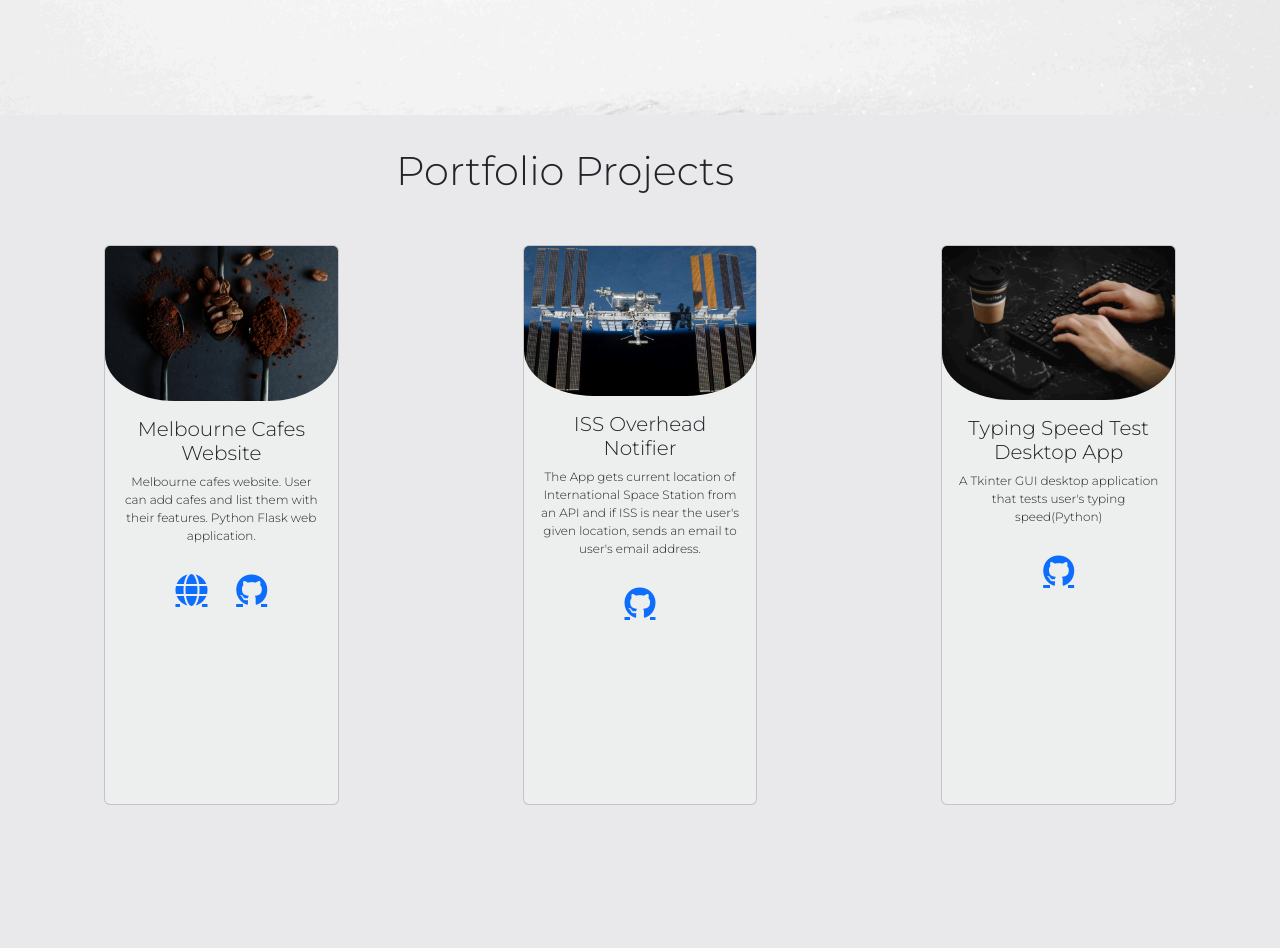
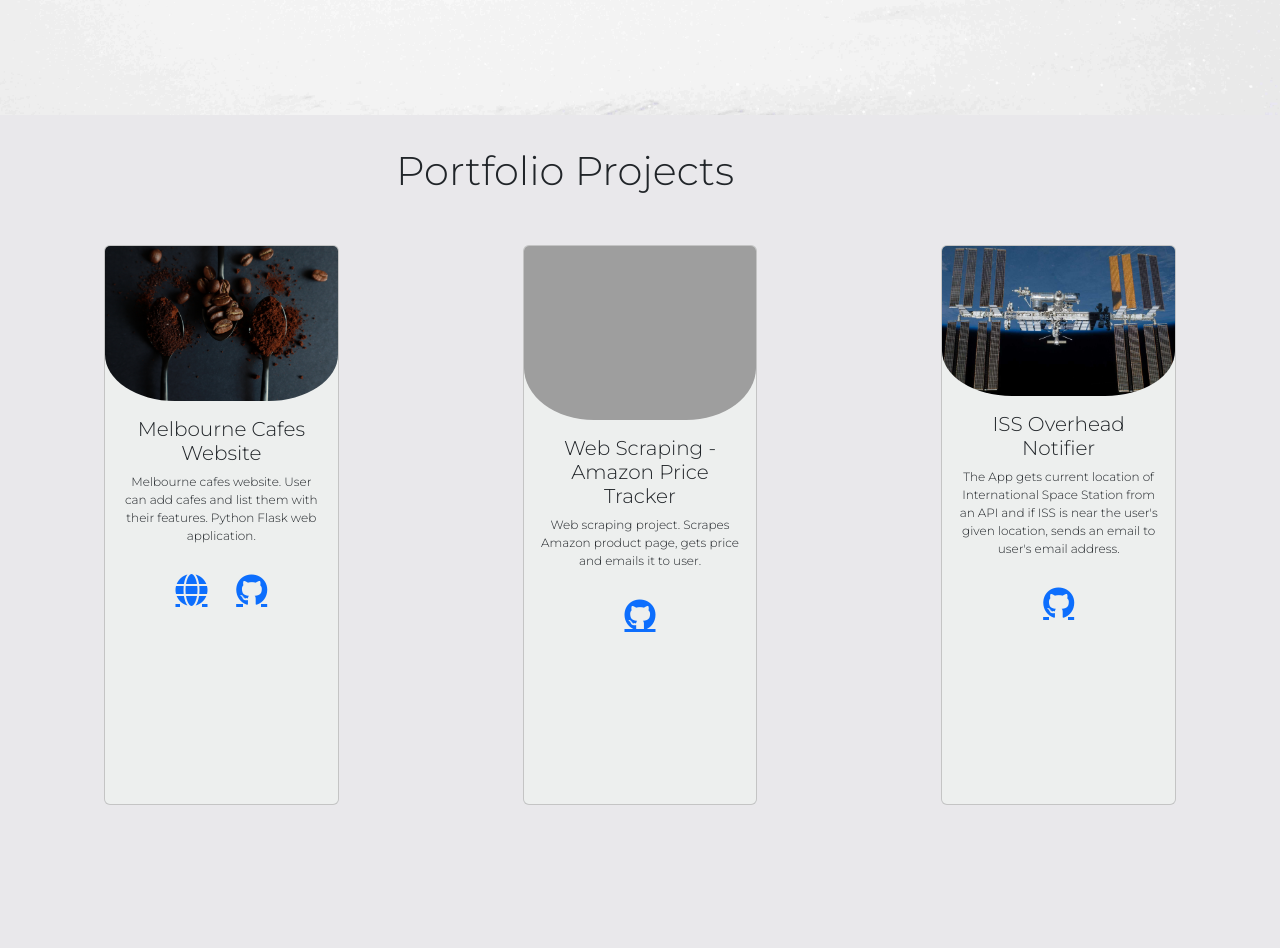
Before and after one commit to feratozbey/Personal-Website, a Flask app: page / in a window 1280 px wide. Shown: the part 685-1633 px from the top of the page. Run offline with Flask 2, Linux system fonts and the light colour scheme; some libraries are stand-ins or nearby versions; grey boxes are pictures that could not be loaded.

Commit message:
Version 1.3.2

```diff
--- a/templates/index.html
+++ b/templates/index.html
@@ -24,6 +24,19 @@
                 <p class="card-text">Melbourne cafes website. User can add cafes and list them with their features. Python Flask web application.</p>
                 <a class="icon fa-solid fa-globe" href="https://ferat-melbourne-cafes.herokuapp.com/" target="blank"></a>
                 <a href="https://github.com/feratozbey/Melbourne-Cafes-Website-App" class="icon fa-brands fa-github" target="blank"></a>
+              </div>
+            </div>
+        </div>
+
+        <div class="col-lg-4 col-md-4 d-flex justify-content-center">
+            <div class="card" style="width: 18rem;">
+                <a href="https://github.com/feratozbey/Amazon-Price-Tracker" target="_blank">
+                    <img class="card-img-top" src="{{ url_for('static', filename='images/amazon.jpg') }}" alt="Amazon Image">
+                </a>
+              <div class="card-body">
+                <h5 class="card-title">Web Scraping - Amazon Price Tracker</h5>
+                <p class="card-text">Web scraping project. Scrapes Amazon product page, gets price and emails it to user.</p>
+                <a href=href="https://github.com/feratozbey/Amazon-Price-Tracker" class="icon fa-brands fa-github" target="_blank"></a>
               </div>
             </div>
         </div>
```
